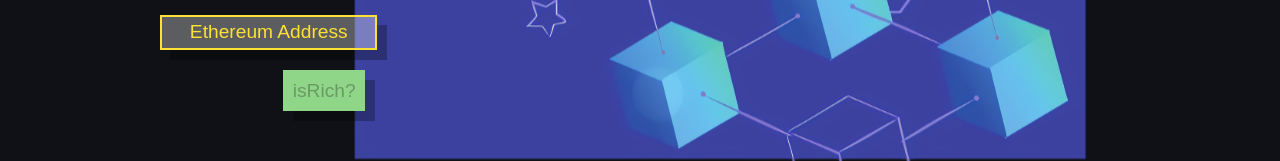
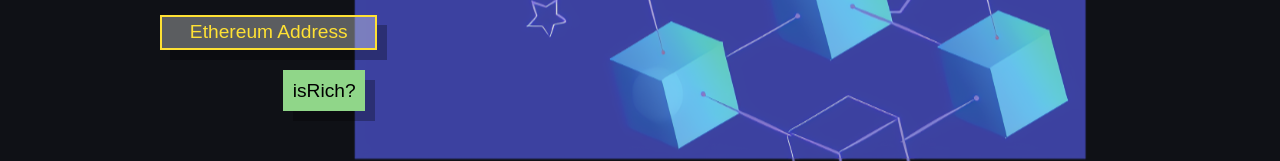
Before and after one commit to MahmoudMuhammedAli/isrRich, a React (Create React App) app: page / in a window 1280 px wide. Shown: the part 385-546 px from the top of the page. Built offline with nearby package versions, Linux system fonts and the light colour scheme; what web3 would draw is missing.

Commit message:
handling errors

```diff
--- a/src/App.tsx
+++ b/src/App.tsx
@@ -23,7 +23,9 @@
 			.then(() => setOpen(true));
 	}
 	const changePublicKey = (e: React.FormEvent<HTMLInputElement>) => {
-		setAddress(e.currentTarget.value);
+		let handler = 	e.currentTarget.value;
+		setAddress(handler);
+		handler.length===42 ? setError(false) : setError(true);
 	};
 	const handleClose = () => setOpen(false);
 	useEffect(
@@ -49,7 +51,7 @@
 						style={{border:error?  "2px solid #ff0000":" 2px solid #ffe134"}}
 						required
 					/>
-					<button type="submit" className="submit" onClick={howMuch} disabled={!address}>
+					<button type="submit" className="submit" onClick={howMuch} disabled={error}>
 						isRich?
 					</button>
 				</div>
@@ -60,7 +62,7 @@
 					aria-describedby="modal-modal-description"
 				>
 					{error ? (
-						<h1>Enter a valid pirivate key</h1>
+						<h1>Enter a valid private key</h1>
 					) : (
 						<div className="modal">
 							<div className="left">
```
